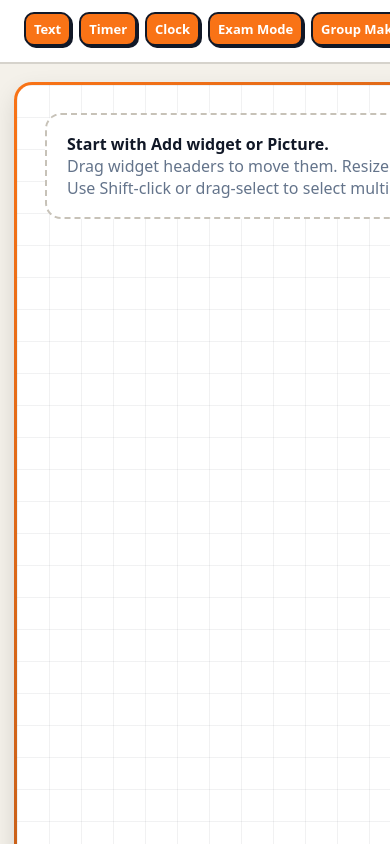
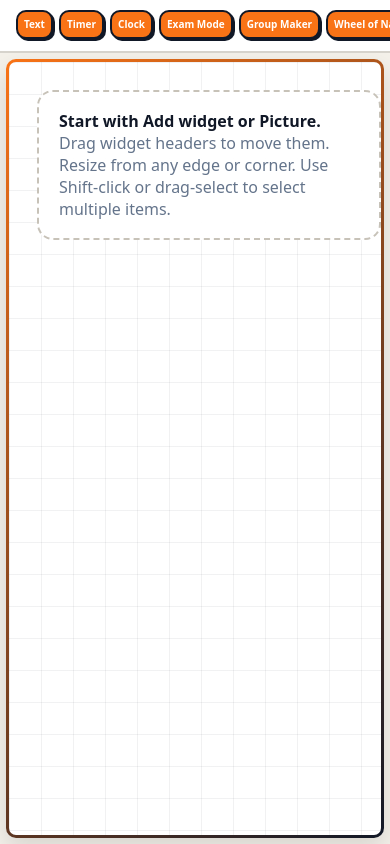
Before and after one commit to mrjansentan/whiteboard, a plain HTML site: page index.html in a window 390 px wide. Drawn offline with Linux system fonts and the light colour scheme.

Commit message:
Update index.html

```diff
--- a/index.html
+++ b/index.html
@@ -1754,6 +1754,144 @@
             transform: translateY(100vh) rotate(720deg);
             opacity: 0;
         }
+    }/* FINAL FULL-SCREEN FIT AND RESPONSIVE UI SCALE */
+
+    html, body {
+        width: 100%;
+        height: 100%;
+        overflow: hidden !important;
+    }
+
+    .app {
+        height: 100dvh !important;
+        width: 100vw !important;
+        grid-template-rows: auto minmax(0, 1fr) !important;
+        overflow: hidden !important;
+    }
+
+    .toolbar {
+        width: 100% !important;
+        max-width: 100vw !important;
+        overflow: hidden !important;
+        flex-wrap: nowrap !important;
+        justify-content: center !important;
+        padding: clamp(6px, 0.8vw, 10px) clamp(8px, 1.2vw, 16px) !important;
+        gap: clamp(4px, 0.7vw, 8px) !important;
+    }
+
+    .toolbar-group {
+        gap: clamp(4px, 0.55vw, 7px) !important;
+    }
+
+    .toolbar button, .toolbar .file-btn, .toolbar select {
+        font-size: clamp(10px, 1.05vw, 14px) !important;
+        padding: clamp(4px, 0.55vw, 7px) clamp(6px, 0.8vw, 10px) !important;
+        min-height: clamp(28px, 3.2vw, 36px) !important;
+        box-shadow: 2px 2px 0 #111827 !important;
+        line-height: 1.1 !important;
+        white-space: nowrap !important;
+    }
+
+    .toolbar-group.widget-buttons .widget-btn, .toolbar-group.widget-buttons .file-btn.widget-btn {
+        font-size: clamp(10px, 1.15vw, 14px) !important;
+        padding: clamp(5px, 0.6vw, 8px) clamp(7px, 0.9vw, 11px) !important;
+        min-height: clamp(30px, 3.4vw, 38px) !important;
+    }
+
+    .toolbar select {
+        max-width: clamp(76px, 9vw, 140px) !important;
+    }
+
+    #status {
+        font-size: clamp(9px, 0.9vw, 12px) !important;
+        min-width: 34px !important;
+    }
+
+    .board-wrap {
+        width: 100% !important;
+        height: 100% !important;
+        min-height: 0 !important;
+        overflow: hidden !important;
+        padding: clamp(6px, 0.8vw, 12px) !important;
+    }
+
+    #whiteboard {
+        width: 100% !important;
+        height: 100% !important;
+        min-width: 0 !important;
+        min-height: 0 !important;
+        overflow: hidden !important;
+        border-radius: clamp(10px, 1.2vw, 18px) !important;
+    }
+
+    body.toolbar-collapsed .app {
+        grid-template-rows: minmax(0, 1fr) !important;
+    }
+
+    body.toolbar-collapsed .board-wrap {
+        padding: 6px !important;
+    }
+
+    @media (max-width: 1100px) {
+        .toolbar {
+            justify-content: flex-start !important;
+            overflow-x: hidden !important;
+        }
+
+        .toolbar-group.widget-buttons {
+            gap: 4px !important;
+        }
+
+        .toolbar button, .toolbar .file-btn, .toolbar select {
+            font-size: 10.5px !important;
+            padding: 5px 6px !important;
+            min-height: 30px !important;
+            border-width: 2px !important;
+        }
+
+        .toolbar-group.widget-buttons .widget-btn, .toolbar-group.widget-buttons .file-btn.widget-btn {
+            font-size: 11px !important;
+            padding: 6px 7px !important;
+            min-height: 32px !important;
+        }
+
+        #status {
+            display: none !important;
+        }
+    }
+
+    @media (max-width: 850px) {
+        .toolbar {
+            transform-origin: top left;
+        }
+
+        .toolbar button, .toolbar .file-btn, .toolbar select {
+            font-size: 9.5px !important;
+            padding: 4px 5px !important;
+            min-height: 28px !important;
+        }
+
+        .toolbar-group.widget-buttons .widget-btn, .toolbar-group.widget-buttons .file-btn.widget-btn {
+            font-size: 10px !important;
+            padding: 5px 6px !important;
+            min-height: 29px !important;
+        }
+
+        .toolbar select {
+            max-width: 72px !important;
+        }
+    }/* TEXT WIDGET AUTO-HIDE TOOLBAR */
+
+    .text-widget.tools-hidden .text-tools {
+        display: none !important;
+    }
+
+    .text-widget.tools-hidden .text-body {
+        grid-template-rows: 1fr !important;
+    }
+
+    .text-widget.tools-hidden .text-editor {
+        min-height: 100% !important;
     }
     </style>
 </head>
@@ -2059,6 +2197,18 @@
                 y: boardWrap.scrollTop + 70 + nextPos
             };
         }
+
+        function clampAllItemsIntoView() {
+            board.querySelectorAll(".item").forEach(item => {
+                const w = item.offsetWidth;
+                const h = item.offsetHeight;
+                const x = parseFloat(item.style.left) || 0;
+                const y = parseFloat(item.style.top) || 0;
+                item.style.left = clamp(x, 0, Math.max(0, board.clientWidth - w)) + "px";
+                item.style.top = clamp(y, 0, Math.max(0, board.clientHeight - h)) + "px";
+            });
+        }
+
         function updateStatus() {
             const count = board.querySelectorAll(".item").length;
             status.textContent = `${count} item${count === 1 ? "" : "s"}`;
@@ -2670,6 +2820,26 @@
                     <div class="text-editor" contenteditable="true">${data.html || ""}</div>
                   </div>`;
             const ed = body.querySelector(".text-editor");
+            const tools = body.querySelector(".text-tools");
+            let textToolsTimer = null;
+
+            function showTextTools() {
+                item.classList.remove("tools-hidden");
+                clearTimeout(textToolsTimer);
+            }
+
+            function hideTextToolsSoon() {
+                clearTimeout(textToolsTimer);
+                textToolsTimer = setTimeout(() => {
+                    item.classList.add("tools-hidden");
+                }, 1200);
+            }
+
+            ed.addEventListener("focus", showTextTools);
+            ed.addEventListener("pointerdown", showTextTools);
+            ed.addEventListener("input", hideTextToolsSoon);
+
+            tools.addEventListener("pointerdown", showTextTools);
             body.querySelector(".font").onchange = e => {
                 ed.style.fontFamily = e.target.value;
                 ed.focus()
@@ -3414,6 +3584,7 @@
                 img.onload = () => drawCtx.drawImage(img, 0, 0, board.clientWidth, board.clientHeight);
                 img.src = data.drawing;
             }
+            clampAllItemsIntoView();
             updateStatus();
             showToast("Layout loaded");
         }
@@ -3450,7 +3621,10 @@
         drawCanvas.addEventListener("pointermove", moveDrawing);
         drawCanvas.addEventListener("pointerup", stopDrawing);
         drawCanvas.addEventListener("pointercancel", stopDrawing);
-        window.addEventListener("resize", () => resizeDrawCanvas(true));
+        window.addEventListener("resize", () => {
+            resizeDrawCanvas(true);
+            clampAllItemsIntoView();
+        });
         resizeDrawCanvas(false);
 
 
```
